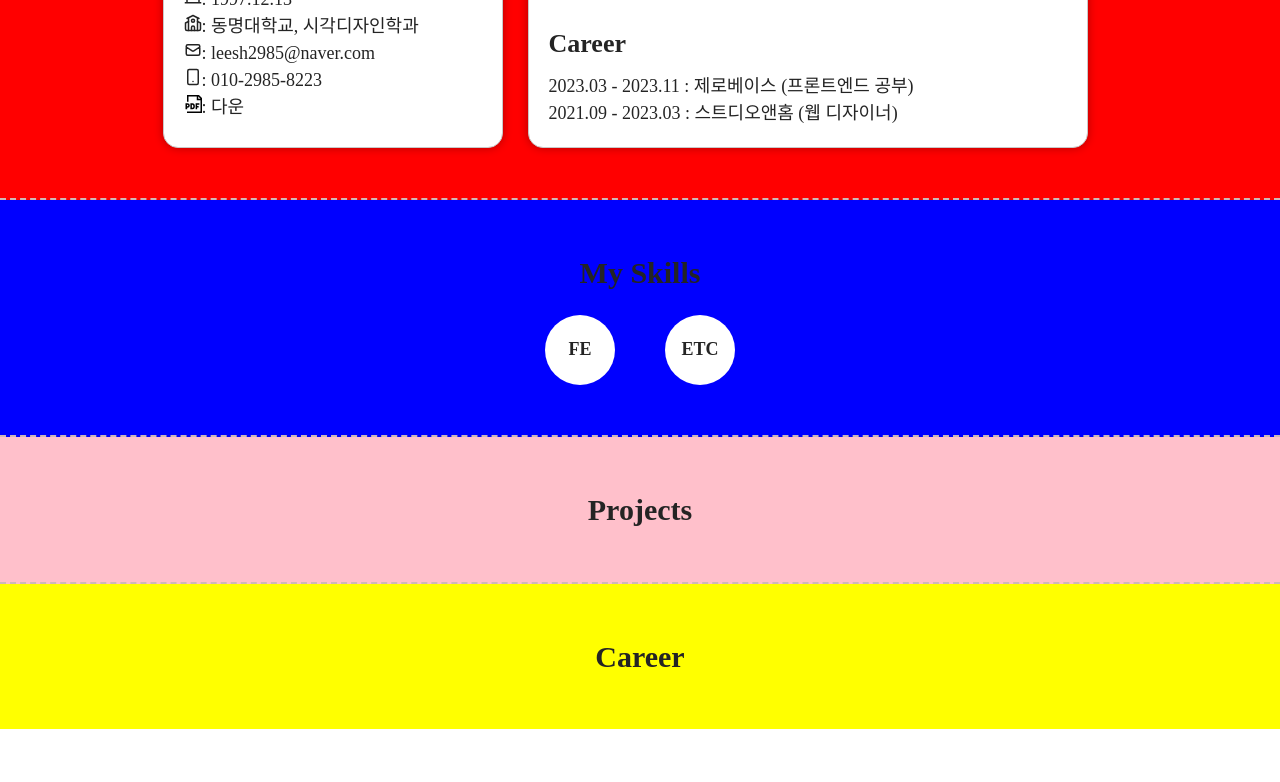
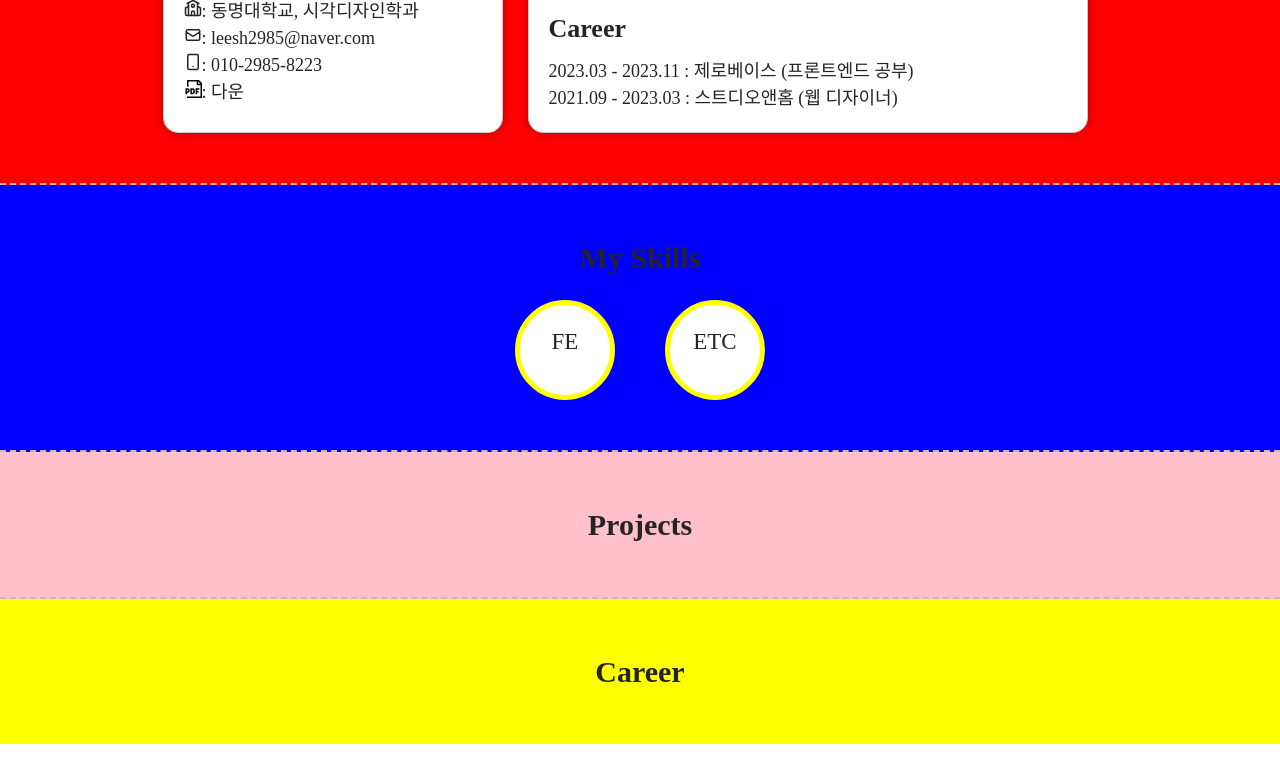
Before and after one commit to leesh2985/Portfolio, a React (Vite) app: page / in a window 1280 px wide. Shown: the part 1358-2140 px from the top of the page. Built offline with nearby package versions, Linux system fonts and the light colour scheme.

Commit message:
# Design :  css 수정중

```diff
--- a/src/page/Skill.tsx
+++ b/src/page/Skill.tsx
@@ -5,8 +5,12 @@ export default function Skill() {
     <SkillContainer>
       <SkillTitle>My Skills</SkillTitle>
       <SkillList>
-        <SkillItem>FE</SkillItem>
-        <SkillItem>ETC</SkillItem>
+        <SkillItem>
+          FE<SkillSpan>Click me!</SkillSpan>
+        </SkillItem>
+        <SkillItem>
+          ETC<SkillSpan>Click me!</SkillSpan>
+        </SkillItem>
       </SkillList>
     </SkillContainer>
   );
@@ -37,17 +41,31 @@ const SkillItem = styled.li`
   display: flex;
   align-items: center;
   justify-content: center;
-  font-size: 18px;
+  flex-direction: column;
+  font-size: 23px;
+  font-weight: 500;
   margin-top: 20px;
   margin-right: 50px;
   background-color: #fff;
-  width: 70px;
-  height: 70px;
+  width: 100px;
+  height: 100px;
   border-radius: 100%;
-  font-weight: 600;
   cursor: pointer;
+  border: 5px solid yellow;
 
   &:last-child {
     margin-right: 0px;
   }
 `;
+
+const SkillSpan = styled.span`
+  font-size: 10px;
+  color: #d9d9d9;
+
+  @keyframes blink-effect {
+    50% {
+      opacity: 0;
+    }
+  }
+  animation: blink-effect 1s step-end infinite;
+`;
```
